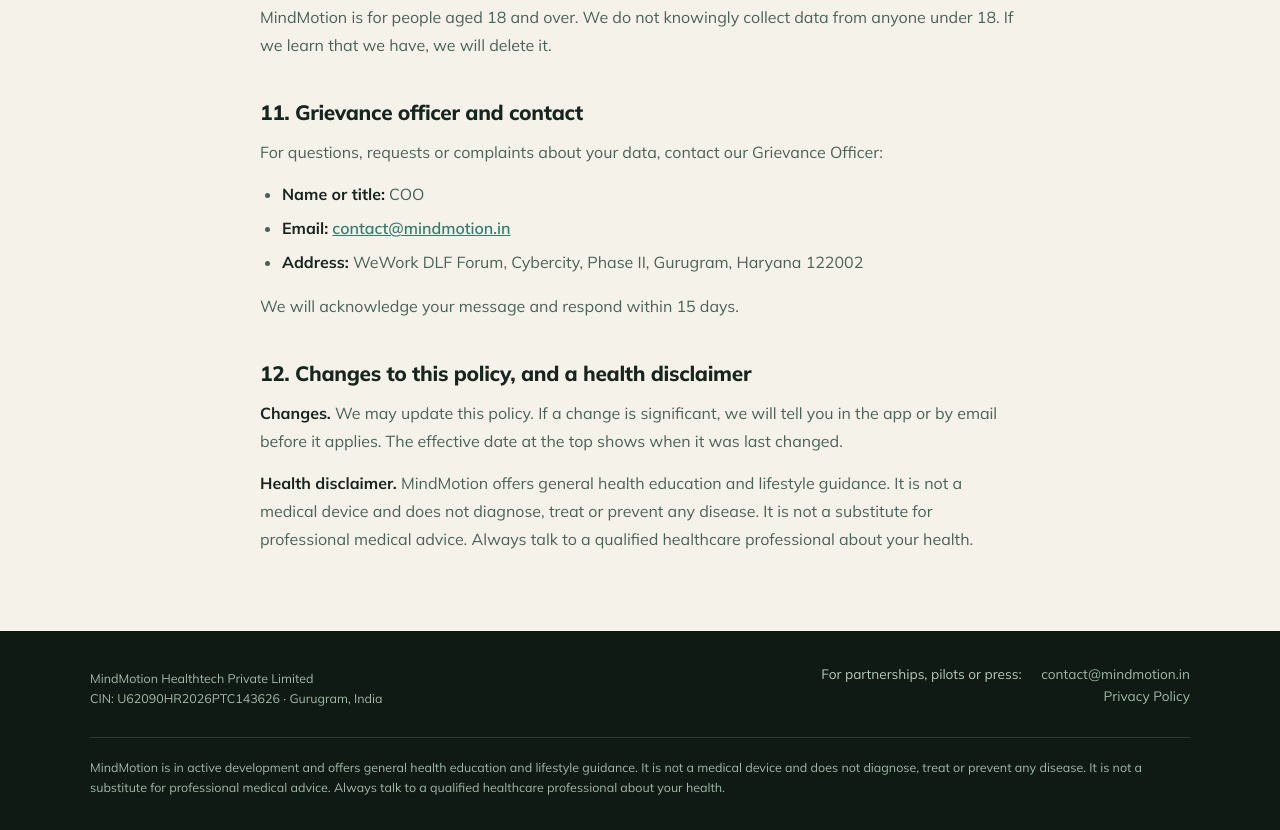
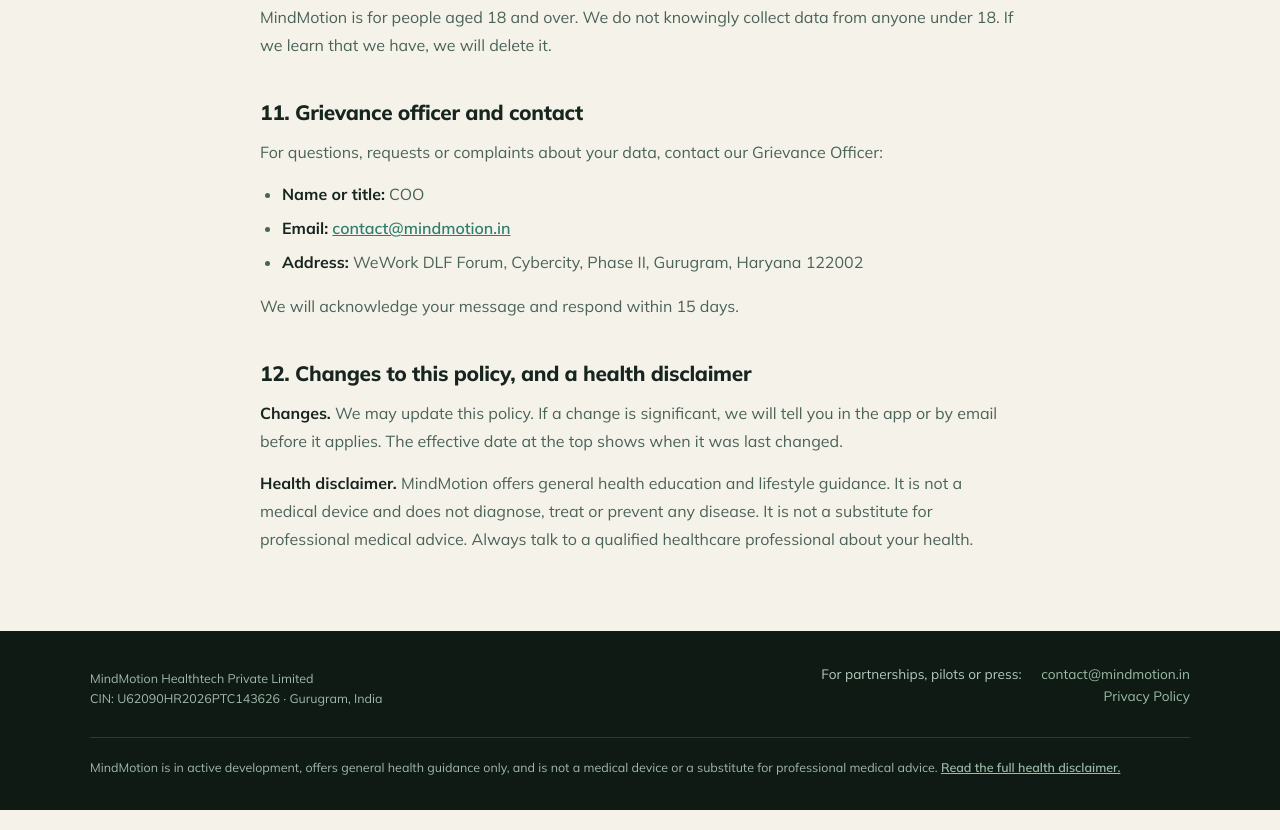
Before and after one commit to RAMindMotion/website, a plain HTML site: page privacy/index.html in a window 1280 px wide. Shown: the part 4043-4873 px from the top of the page. Drawn offline with Linux system fonts and the light colour scheme.

Commit message:
Shorten footer disclaimer and link to the full text
Co-Authored-By: Claude Sonnet 5.5 <noreply@anthropic.com>

```diff
--- a/privacy/index.html
+++ b/privacy/index.html
@@ -168,6 +168,7 @@
   .footer-meta{font-size:.78rem;margin-top:6px;color:#9fb8a8}
   .footer-links{font-size:.85rem;text-align:right} .footer-links a{color:var(--sage);text-decoration:none;margin-left:16px} .footer-links a:hover{text-decoration:underline}
   .disclaimer{max-width:1100px;margin:28px auto 0;padding-top:20px;border-top:1px solid rgba(156,187,166,.2);font-size:.78rem;line-height:1.6;color:#9fb8a8}
+  .disclaimer a{color:var(--sage);font-weight:600}
 
   @media (max-width:900px){
     nav{padding:0 20px} .nav-links a:not(.nav-cta){display:none}
@@ -328,7 +329,7 @@
 
     <h2>12. Changes to this policy, and a health disclaimer</h2>
     <p><strong>Changes.</strong> We may update this policy. If a change is significant, we will tell you in the app or by email before it applies. The effective date at the top shows when it was last changed.</p>
-    <p><strong>Health disclaimer.</strong> MindMotion offers general health education and lifestyle guidance. It is not a medical device and does not diagnose, treat or prevent any disease. It is not a substitute for professional medical advice. Always talk to a qualified healthcare professional about your health.</p>
+    <p id="disclaimer"><strong>Health disclaimer.</strong> MindMotion offers general health education and lifestyle guidance. It is not a medical device and does not diagnose, treat or prevent any disease. It is not a substitute for professional medical advice. Always talk to a qualified healthcare professional about your health.</p>
   </div>
 </section>
 </main>
@@ -342,7 +343,7 @@
       For partnerships, pilots or press: <a href="mailto:contact@mindmotion.in">contact@mindmotion.in</a><br><a href="/privacy/">Privacy Policy</a>
     </div>
   </div>
-  <p class="disclaimer">MindMotion is in active development and offers general health education and lifestyle guidance. It is not a medical device and does not diagnose, treat or prevent any disease. It is not a substitute for professional medical advice. Always talk to a qualified healthcare professional about your health.</p>
+  <p class="disclaimer">MindMotion is in active development, offers general health guidance only, and is not a medical device or a substitute for professional medical advice. <a href="/privacy/#disclaimer">Read the full health disclaimer.</a></p>
 </footer>
 
 </body>
```
Also changed, not shown: index.html (+2 -1 lines).
